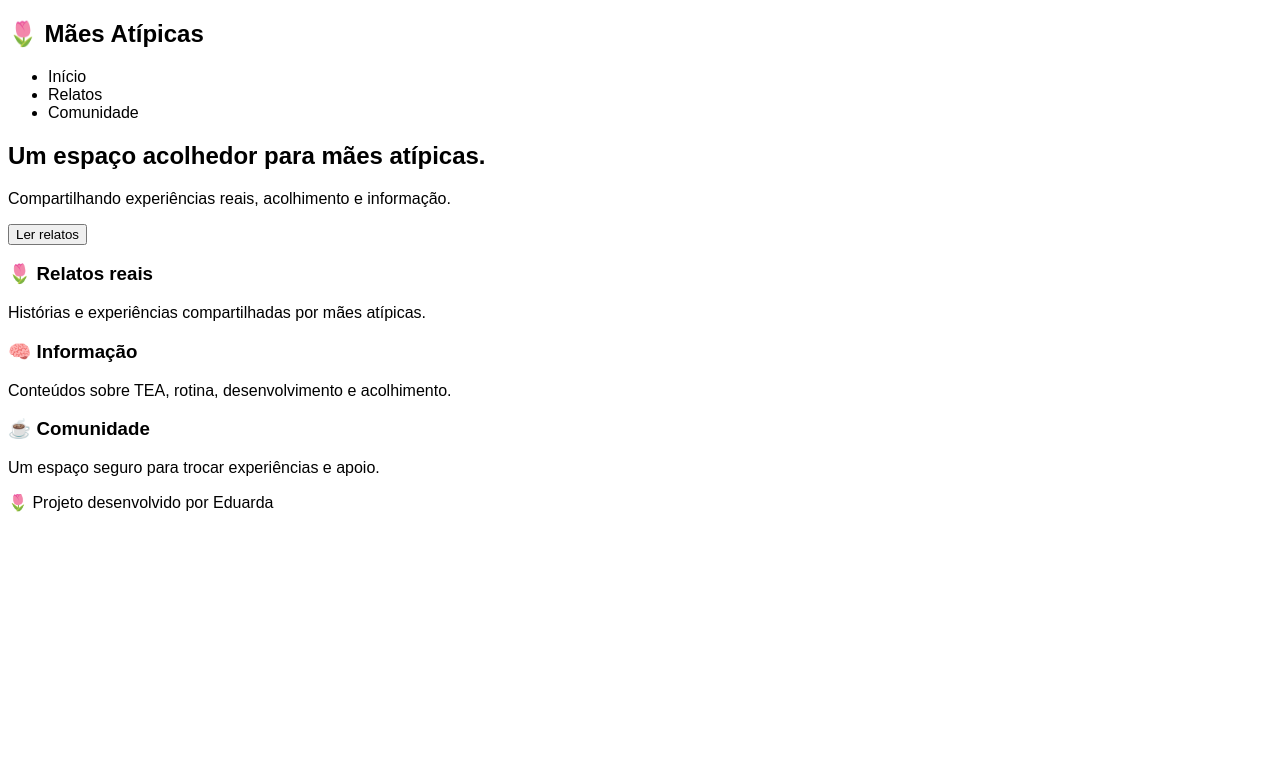
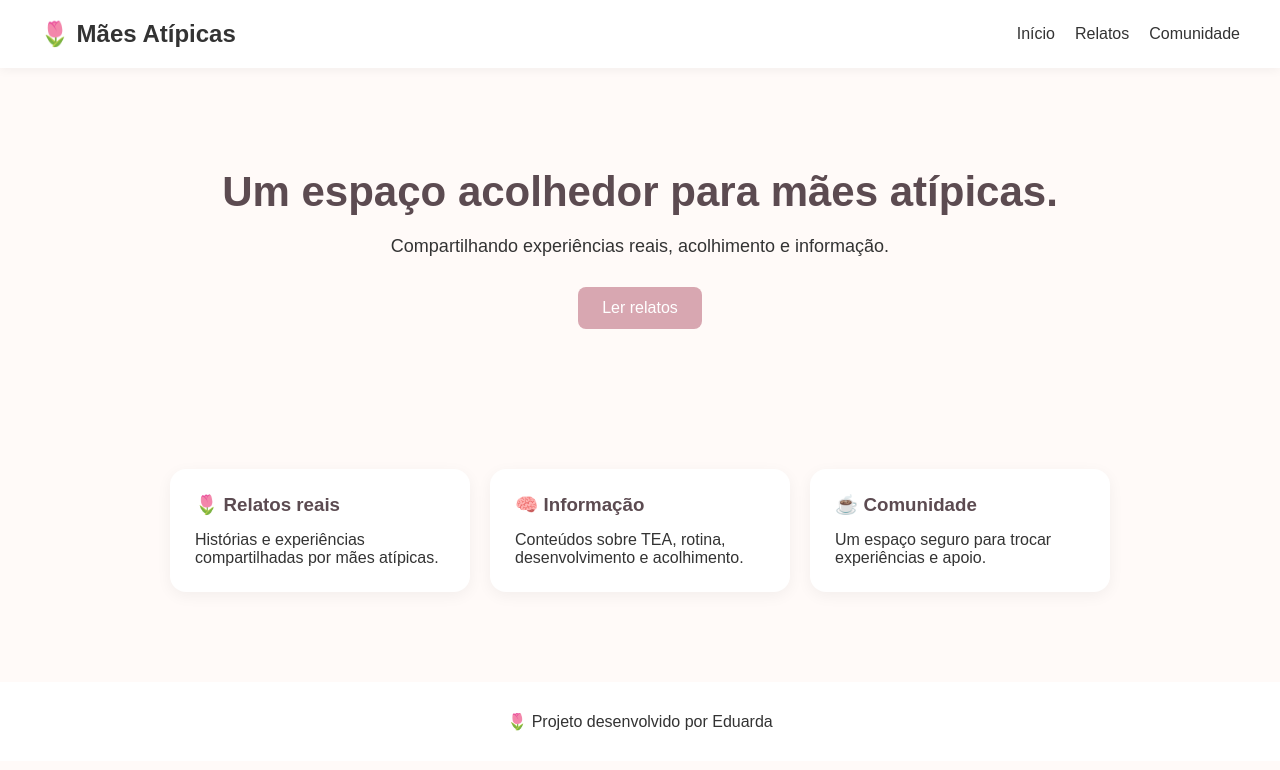
Before and after one commit to jisselaeduarda/Maes.Atipicas, a website: page frontend/index.html in a window 1280 px wide. Drawn offline with Linux system fonts and the light colour scheme.

Commit message:
style: adiciona estilo inicial da home

```diff
--- a/frontend/style.css
+++ b/frontend/style.css
@@ -1,3 +1,106 @@
+* {
+  margin: 0;
+  padding: 0;
+  box-sizing: border-box;
+}
+
 body {
   font-family: Arial, sans-serif;
+  background-color: #fffaf8;
+  color: #333;
 }
+
+nav {
+  display: flex;
+  justify-content: space-between;
+  align-items: center;
+
+  padding: 20px 40px;
+
+  background-color: white;
+
+  box-shadow: 0 2px 10px rgba(0, 0, 0, 0.05);
+}
+
+nav ul {
+  display: flex;
+  gap: 20px;
+
+  list-style: none;
+}
+
+.hero {
+  text-align: center;
+
+  padding: 100px 20px;
+}
+
+.hero h2 {
+  font-size: 42px;
+
+  margin-bottom: 20px;
+
+  color: #5c4b51;
+}
+
+.hero p {
+  font-size: 18px;
+
+  margin-bottom: 30px;
+}
+
+button {
+  background-color: #d8a7b1;
+
+  color: white;
+
+  border: none;
+
+  padding: 12px 24px;
+
+  border-radius: 8px;
+
+  cursor: pointer;
+
+  font-size: 16px;
+}
+
+.cards {
+  display: flex;
+
+  gap: 20px;
+
+  justify-content: center;
+
+  padding: 40px;
+
+  flex-wrap: wrap;
+}
+
+.card {
+  background-color: white;
+
+  width: 300px;
+
+  padding: 25px;
+
+  border-radius: 16px;
+
+  box-shadow: 0 4px 15px rgba(0, 0, 0, 0.05);
+}
+
+.card h3 {
+  margin-bottom: 15px;
+
+  color: #5c4b51;
+}
+
+footer {
+  text-align: center;
+
+  padding: 30px;
+
+  margin-top: 50px;
+
+  background-color: white;
+}
```
